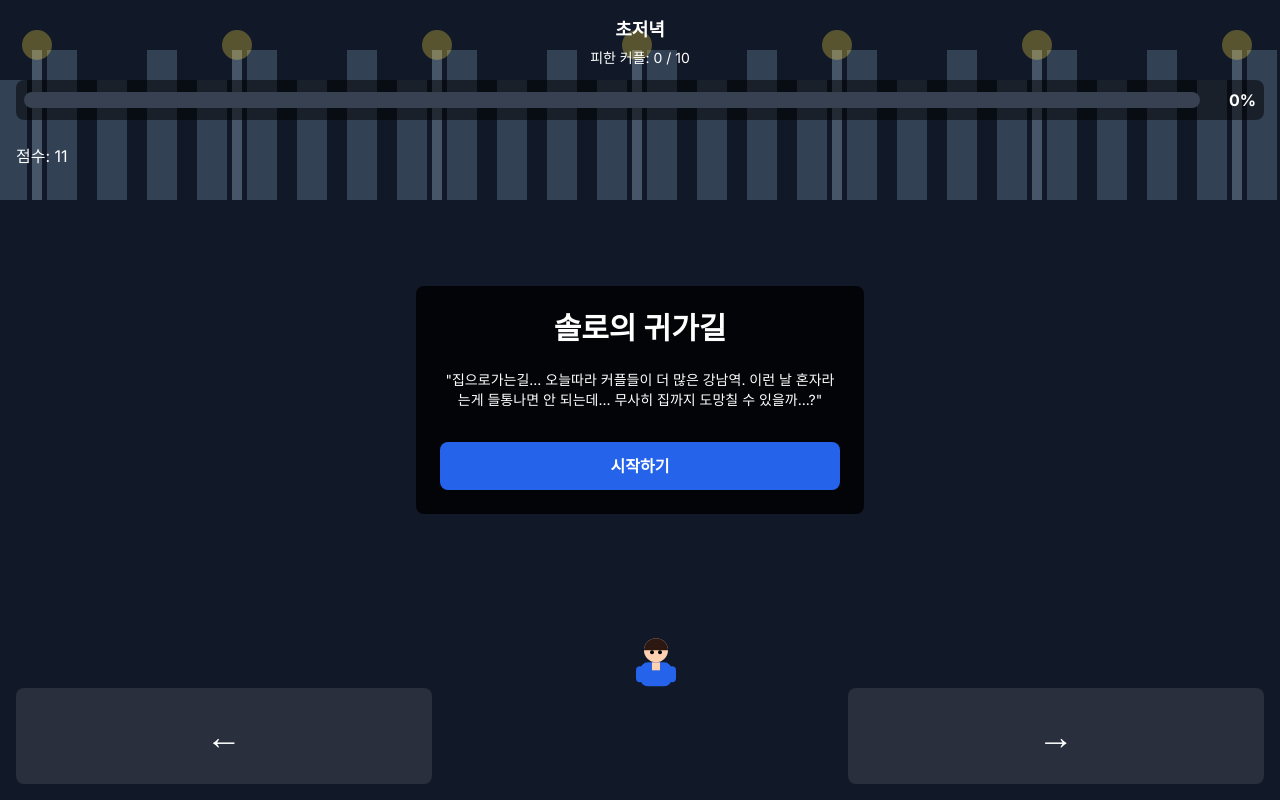
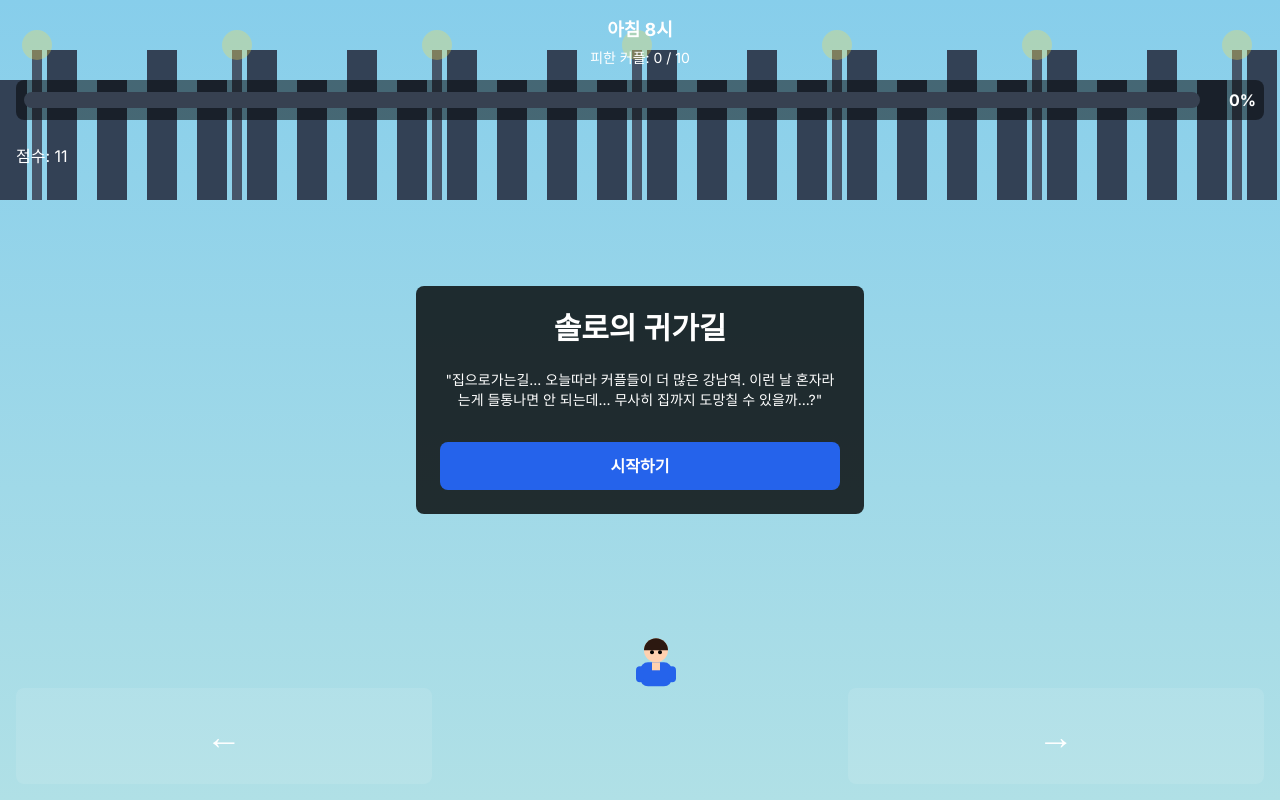
Before and after one commit to WHS95/christmas_solo_game, a Next.js app: page /game in a window 1280 px wide. Built offline with nearby package versions, Linux system fonts and the light colour scheme.

Commit message:
♻️ 배경 변경 스테이지별

```diff
--- a/src/app/game/page.tsx
+++ b/src/app/game/page.tsx
@@ -34,33 +34,52 @@ const STAGES: StageInfo[] = [
   {
     id: 1,
     targetCouples: 10,
-    title: "초저녁",
-    message: "퇴근 시간이라 커플이 좀 있겠지...<br /> 얼른 집에 가야지...",
-    background: "#4B5563",
+    title: "아침 8시",
+    message: "아침부터 커플이 있네...<br /> 출근길부터 피해가자...",
+    background: "linear-gradient(180deg, #87CEEB 0%, #B0E0E6 100%)",
     spawnInterval: 800,
-    maxCouplesAtOnce: 2,
+    maxCouplesAtOnce: 3,
+    moveSpeed: 1.5,
+  },
+  {
+    id: 2,
+    targetCouples: 20,
+    title: "점심 12시",
+    message: "헉... 점심 데이트 타임이네? <br /> 밥 먹으러 가는데 방해되게...",
+    background: "linear-gradient(180deg, #4682B4 0%, #87CEEB 100%)",
+    spawnInterval: 700,
+    maxCouplesAtOnce: 3,
     moveSpeed: 1.8,
   },
   {
-    id: 2,
+    id: 3,
     targetCouples: 30,
-    title: "저녁",
-    message: "헉... 벌써 저녁이네? <br /> 이러다 나만 솔로인 거 들키겠어...",
-    background: "#1F2937",
+    title: "오후 2시",
+    message: "회사 앞이 데이트 존이었어...? <br /> 회의 가는 길인데...",
+    background: "linear-gradient(180deg, #4169E1 0%, #4682B4 100%)",
     spawnInterval: 600,
-    maxCouplesAtOnce: 3,
+    maxCouplesAtOnce: 4,
     moveSpeed: 2.0,
   },
   {
-    id: 3,
-    targetCouples: 60,
-    title: "밤",
-    message:
-      "크리스마스 싫어!!!. <br /> 세상이 커플천국이잖아! <br /> 더 빨리 집에가자",
-    background: "#111827",
-    spawnInterval: 400,
+    id: 4,
+    targetCouples: 40,
+    title: "퇴근 4시",
+    message: "드디어 퇴근! <br /> 근데 이 시간에 커플이 왜이렇게 많아...",
+    background: "linear-gradient(180deg, #191970 0%, #4169E1 100%)",
+    spawnInterval: 500,
     maxCouplesAtOnce: 4,
     moveSpeed: 2.5,
+  },
+  {
+    id: 5,
+    targetCouples: 50,
+    title: "저녁 6시",
+    message: "이제 진짜 데이트 타임이구나... <br /> 빨리 집에 가자!",
+    background: "linear-gradient(180deg, #000033 0%, #191970 100%)",
+    spawnInterval: 400,
+    maxCouplesAtOnce: 5,
+    moveSpeed: 3.0,
   },
 ];
 
@@ -348,8 +367,10 @@ function GameContent() {
 
   return (
     <div
-      className='fixed inset-0 overflow-hidden transition-colors duration-1000'
-      style={{ backgroundColor: currentStage.background }}
+      className='fixed inset-0 overflow-hidden game-background'
+      style={{
+        background: currentStage.background,
+      }}
     >
       {showStageMessage && (
         <div className='fixed inset-0 flex items-center justify-center z-40'>
@@ -508,8 +529,6 @@ function GameContent() {
         </div>
       )}
 
-      {/* 기존 UI 컴포넌트들... */}
-      <div className='fixed inset-0 bg-gray-900 overflow-hidden'>
       {/* 스테이지 정보 */}
       <div className='absolute top-4 left-0 right-0 flex flex-col items-center text-white z-30'>
         <div className='text-lg font-bold'>{currentStage.title}</div>
@@ -537,7 +556,7 @@ function GameContent() {
         점수: {Math.floor(score / 20)}
       </div>
 
-        {/* 움직이는 경 */}
+      {/* 움직이는 배경 */}
       <div className='absolute inset-0 overflow-hidden z-10'>
         {/* 건물 배경 */}
         <div
@@ -594,11 +613,10 @@ function GameContent() {
         </button>
       </div>
     </div>
-    </div>
   );
 }
 
-// 메인 컴포��트
+// 메인 컴포넌트
 export default function GamePage() {
   return <GameComponent />;
 }
--- a/src/app/globals.css
+++ b/src/app/globals.css
@@ -2,20 +2,13 @@
 @tailwind components;
 @tailwind utilities;
 
-:root {
-  --foreground-rgb: 255, 255, 255;
-  --background-start-rgb: 0, 0, 0;
-  --background-end-rgb: 0, 0, 0;
+body {
+  overflow: hidden;
 }
 
-body {
-  color: rgb(var(--foreground-rgb));
-  background: linear-gradient(
-    to bottom,
-    rgb(var(--background-start-rgb)),
-    rgb(var(--background-end-rgb))
-  );
-  overflow: hidden;
+.game-background {
+  transition: background 1.5s ease;
+  background-size: 200% 200%;
 }
 
 @keyframes slide {
```
Lines whose indentation alone changed are shown as unchanged.
